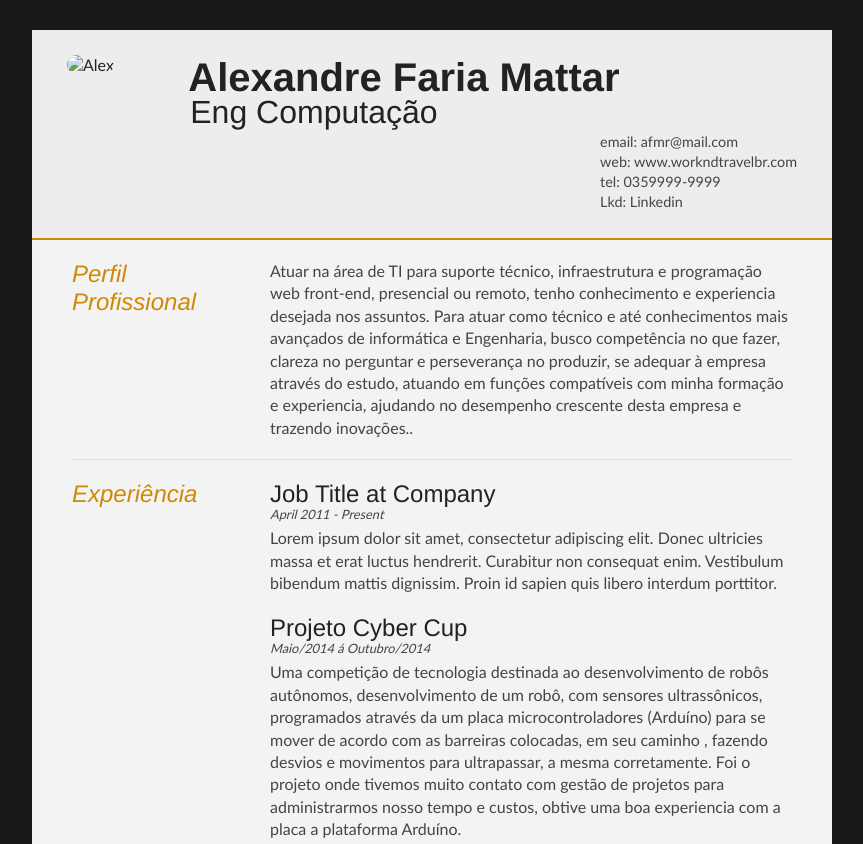
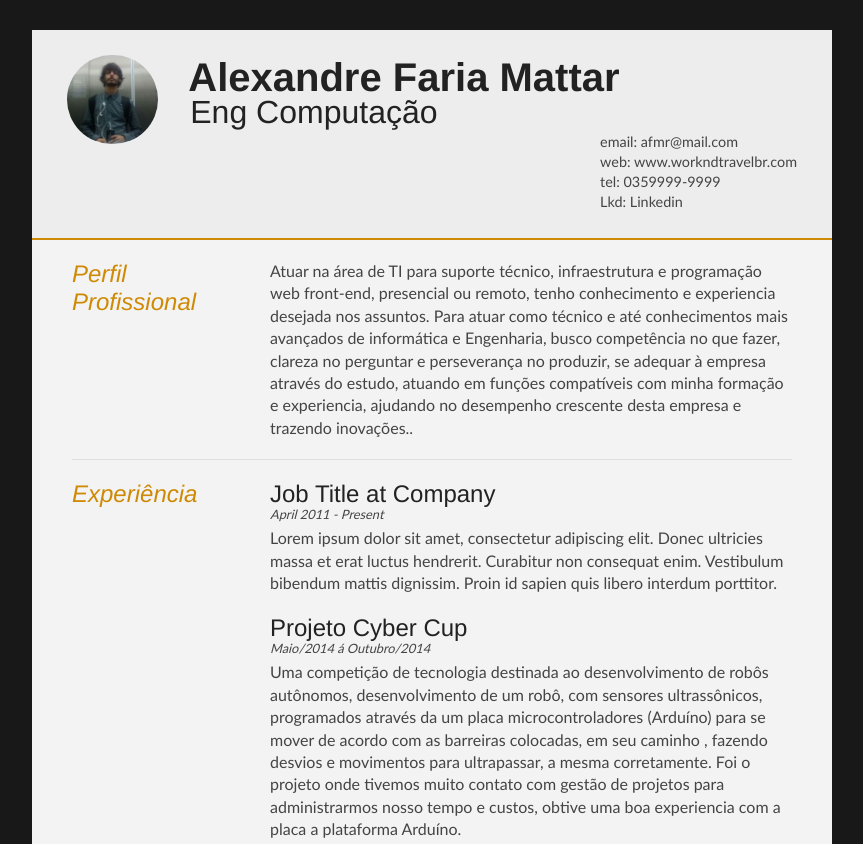
Before and after one commit to afmr0um/afmr0um.github.io, a plain HTML site: page index.html in a window 1280 px wide. Shown: the top 844 px of the page, without its empty margins (208-1071 px from the left). Drawn offline with Linux system fonts and the light colour scheme; a web font is replaced by a local one.

Commit message:
Update index.html

```diff
--- a/index.html
+++ b/index.html
@@ -14,7 +14,7 @@
 <div id="cv" class="instaFade">
 	<div class="mainDetails">
 		<div id="headshot" class="quickFade">
-			<img src="headshot2.jpg" alt="Alex" />
+			<img src="headshot2.jpeg" alt="Alex" />
 		</div>
 
 		<div id="name">
```
